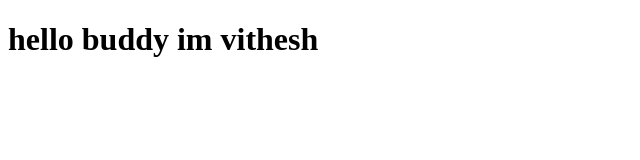
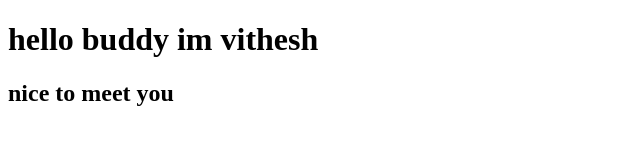
Before and after one commit to vithesh45/demo, a plain HTML site: page index.html in a window 1280 px wide. Shown: the whole page, without its empty margins (0-640 px from the left). Drawn offline with Linux system fonts and the light colour scheme.

Commit message:
addd new tag

```diff
--- a/index.html
+++ b/index.html
@@ -7,5 +7,6 @@
 </head>
 <body>
     <h1>hello buddy im vithesh</h1>
+    <h2>nice to meet you</h2>
 </body>
 </html>
```
